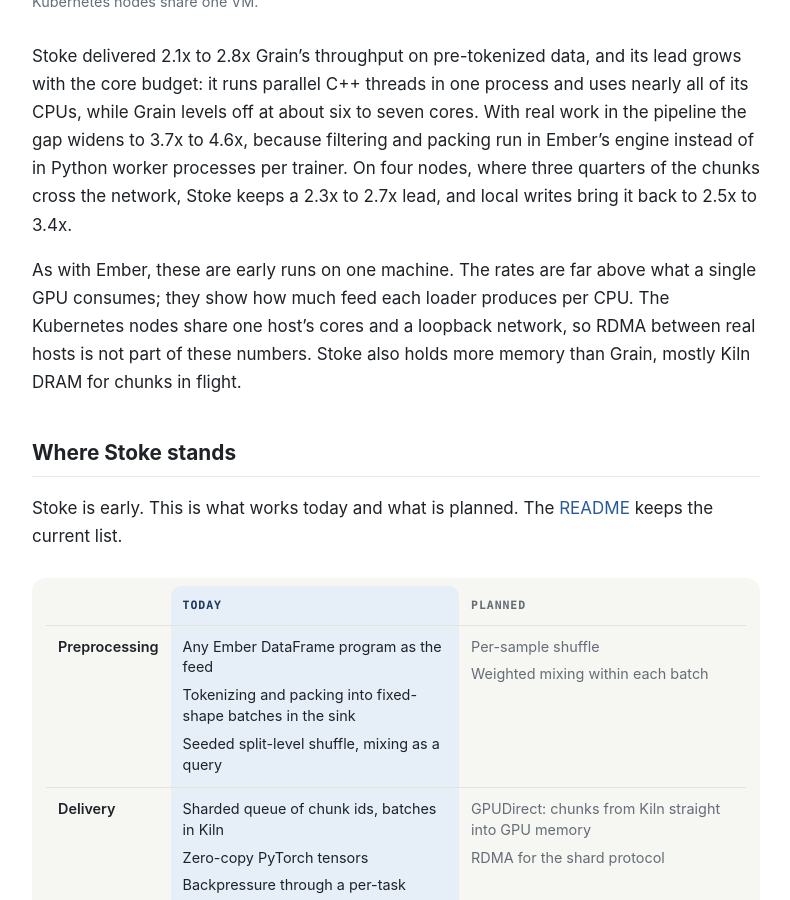
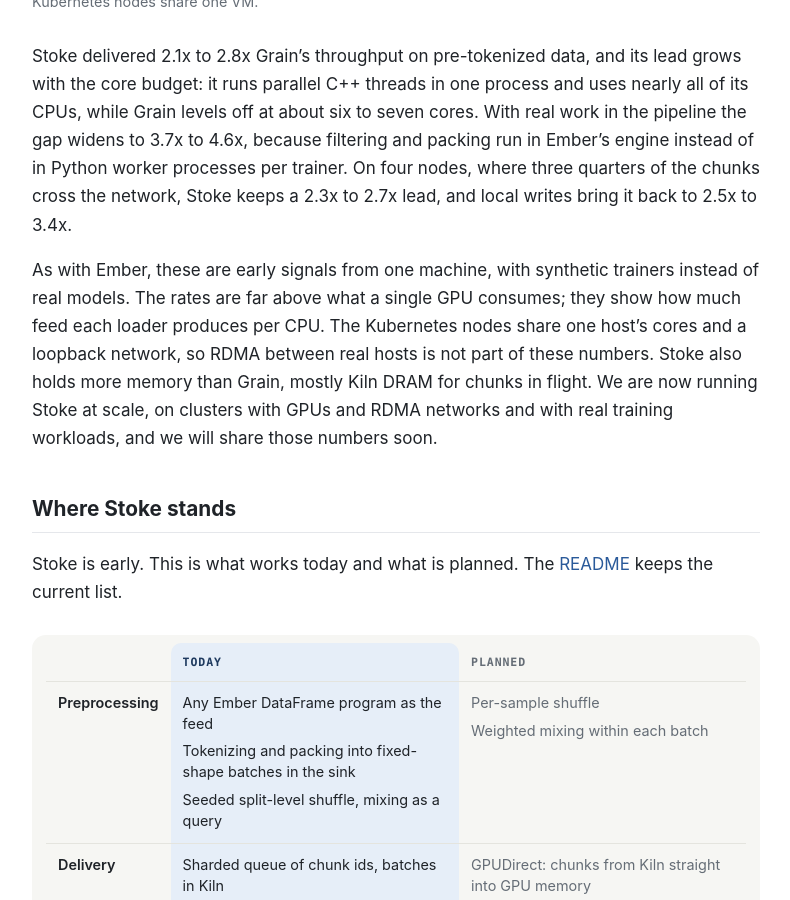
Before and after one commit to agentic-data-infra/agentic-data-infra.github.io, a Jekyll site: the page built from _posts/2026-11-24-introducing-stoke.md, in a window 1280 px wide and 900 px high, scrolled down 6234 px. Shown: the whole window, without its empty margins (244-1034 px from the left). Built offline with Jekyll 4.4.1, drawn with Linux system fonts in a browser that asks for light colours; some of the changed text lies outside the part shown.

Commit message:
Stoke post: date it Nov 24, promise numbers at scale
Move the post to 2026-11-24 00:00 PT, call the first numbers early signals
with synthetic trainers, and say that results from GPU/RDMA clusters with
real training workloads will follow, as the Ember post does.

Co-Authored-By: Claude Opus 5.5 <noreply@anthropic.com>
Claude-Session: https://claude.ai/code/session_017aj1A4oWBGi1xn4WsgSJm5

```diff
--- a/_posts/2026-11-23-introducing-stoke.md
+++ b/_posts/2026-11-24-introducing-stoke.md
@@ -226,11 +226,14 @@ Python worker processes per trainer. On four nodes, where three quarters of
 the chunks cross the network, Stoke keeps a 2.3x to 2.7x lead, and local
 writes bring it back to 2.5x to 3.4x.
 
-As with Ember, these are early runs on one machine. The rates are far above
-what a single GPU consumes; they show how much feed each loader produces per
-CPU. The Kubernetes nodes share one host's cores and a loopback network, so
-RDMA between real hosts is not part of these numbers. Stoke also holds more
-memory than Grain, mostly Kiln DRAM for chunks in flight.
+As with Ember, these are early signals from one machine, with synthetic
+trainers instead of real models. The rates are far above what a single GPU
+consumes; they show how much feed each loader produces per CPU. The
+Kubernetes nodes share one host's cores and a loopback network, so RDMA
+between real hosts is not part of these numbers. Stoke also holds more
+memory than Grain, mostly Kiln DRAM for chunks in flight. We are now running
+Stoke at scale, on clusters with GPUs and RDMA networks and with real
+training workloads, and we will share those numbers soon.
 
 ## Where Stoke stands
 
```
Also changed, not shown: other parts of _posts/2026-11-24-introducing-stoke.md (+1 -1 lines).
